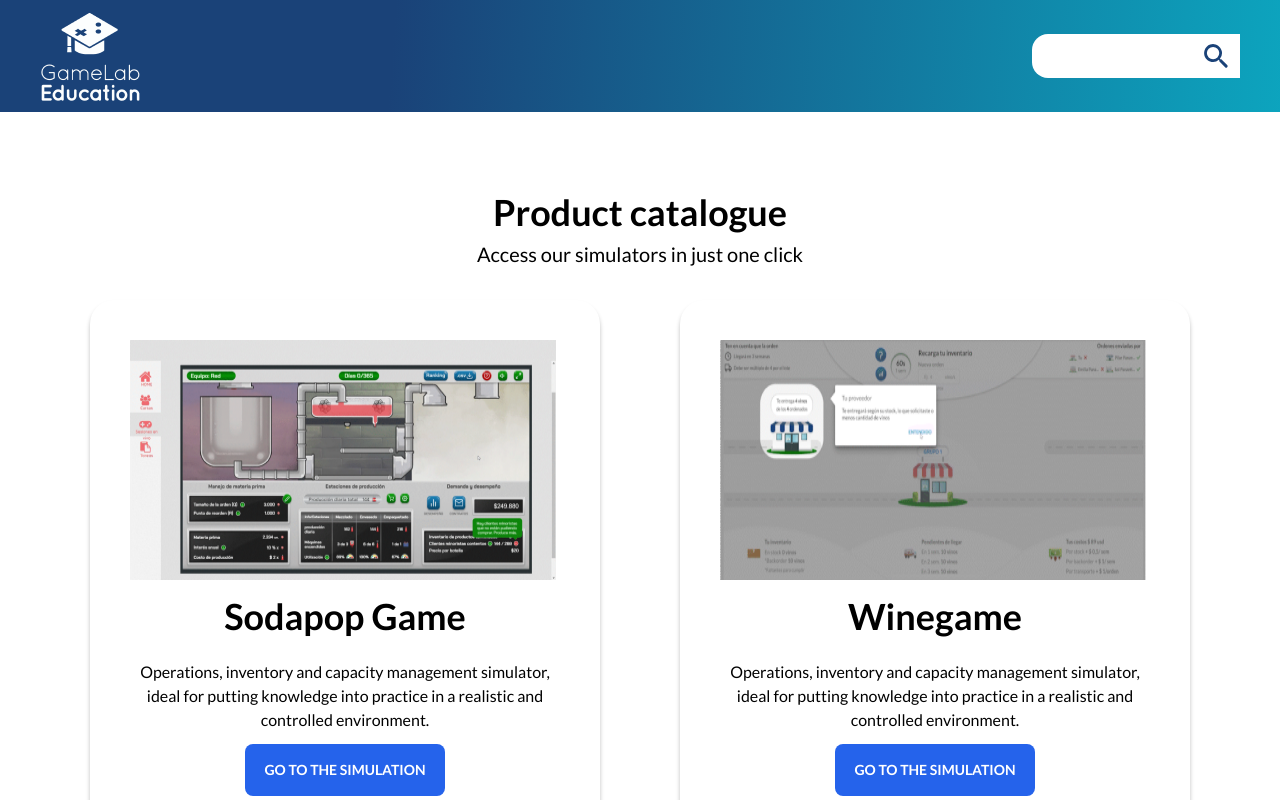
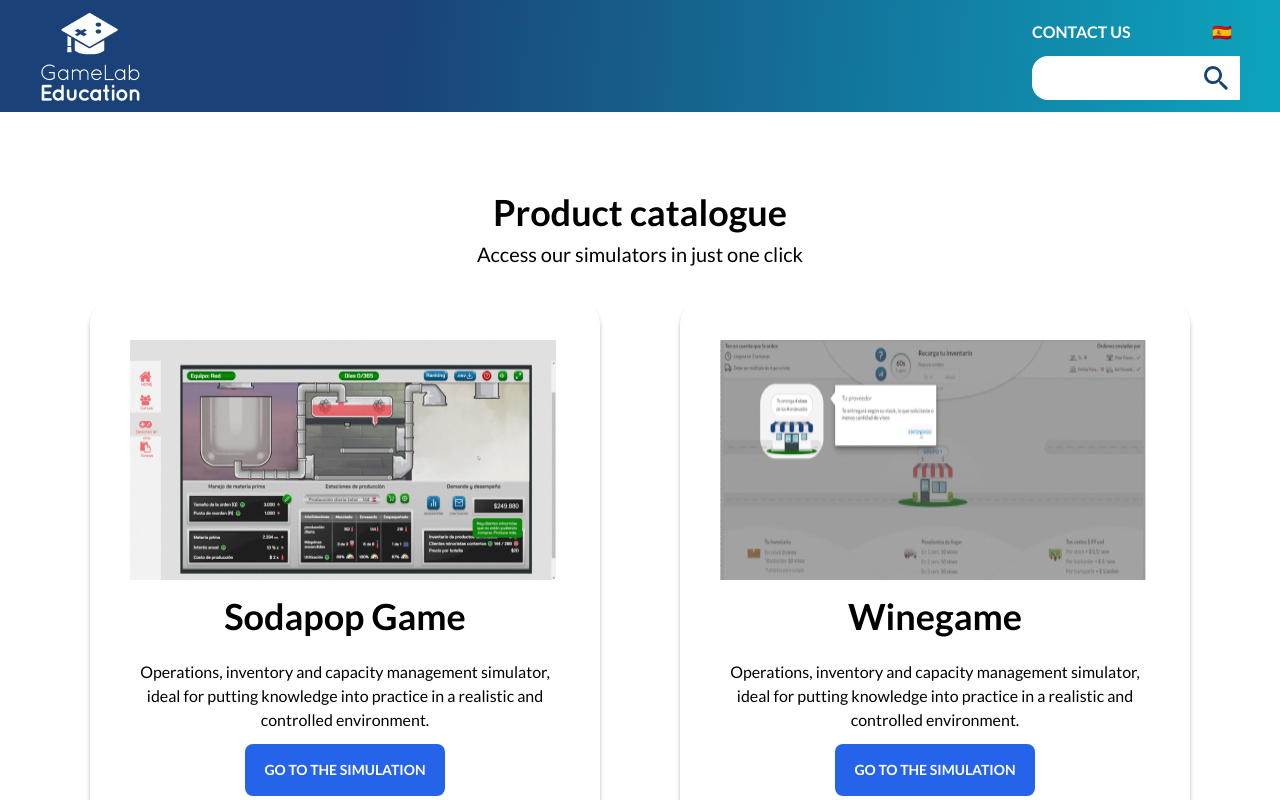
Before and after one commit to GameLabEducation/gamelab-catalog, a Next.js app: page / in a window 1280 px wide. Shown: the top 800 px of the page. Built offline with nearby package versions, Linux system fonts and the light colour scheme.

Commit message:
header contact and lang btn

```diff
--- a/src/components/Header.js
+++ b/src/components/Header.js
@@ -9,7 +9,13 @@
   return (
     <header className='h-[112px] flex items-center px-10' style={headerStyles}>
       <Image src='/images/gamelab-header-logo.png' width='100' height='100' />
-      <SearchInput setSearchString={setSearchString} style={{ marginLeft: 'auto' }} />
+      <div className='ml-auto flex flex-col justify-end gap-1'>
+        <div className='flex justify-between items-center'>
+          <a href='https://gamelabeducation.com/en/contact/' className='text-end text-white hover:underline uppercase font-bold' target='_blank' rel='noreferrer'>Contact us</a>
+          <button className='p-2' onClick={() => console.log('change lang')}>🇪🇸</button>
+        </div>
+        <SearchInput setSearchString={setSearchString} />
+      </div>
     </header>
   )
 }
--- a/src/components/SearchInput.js
+++ b/src/components/SearchInput.js
@@ -3,7 +3,7 @@
 export default function ({ setSearchString, ...props }) {
   return (
     <div className='relative' {...props}>
-      <input onChange={({ target }) => setSearchString(target.value)} className='ml-auto rounded-s-2xl h-[44px] w-52 p-2' />
+      <input onChange={({ target }) => setSearchString(target.value)} className='ml-auto rounded-s-2xl h-[44px] w-52 p-2 pr-11' />
       <SearchIcon className='absolute top-1/2 right-3 -translate-y-1/2' />
     </div>
   )
```
